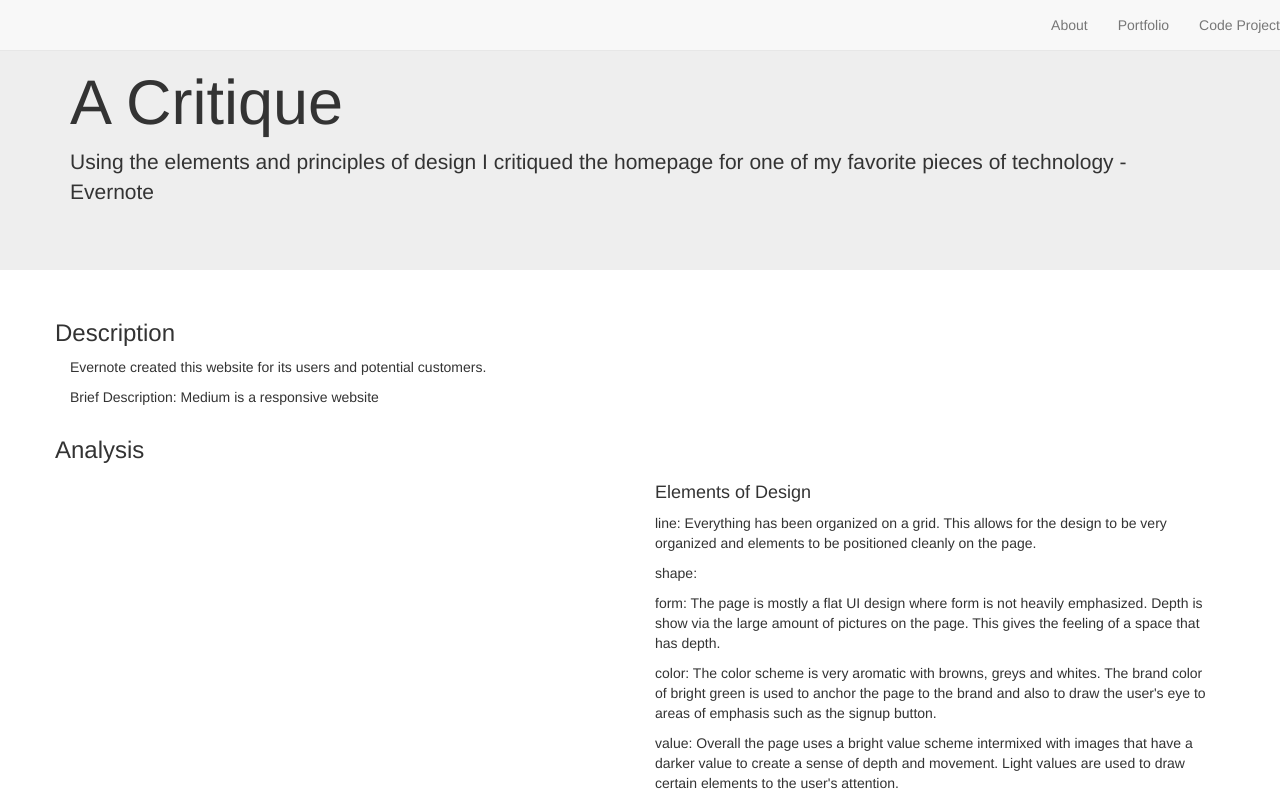
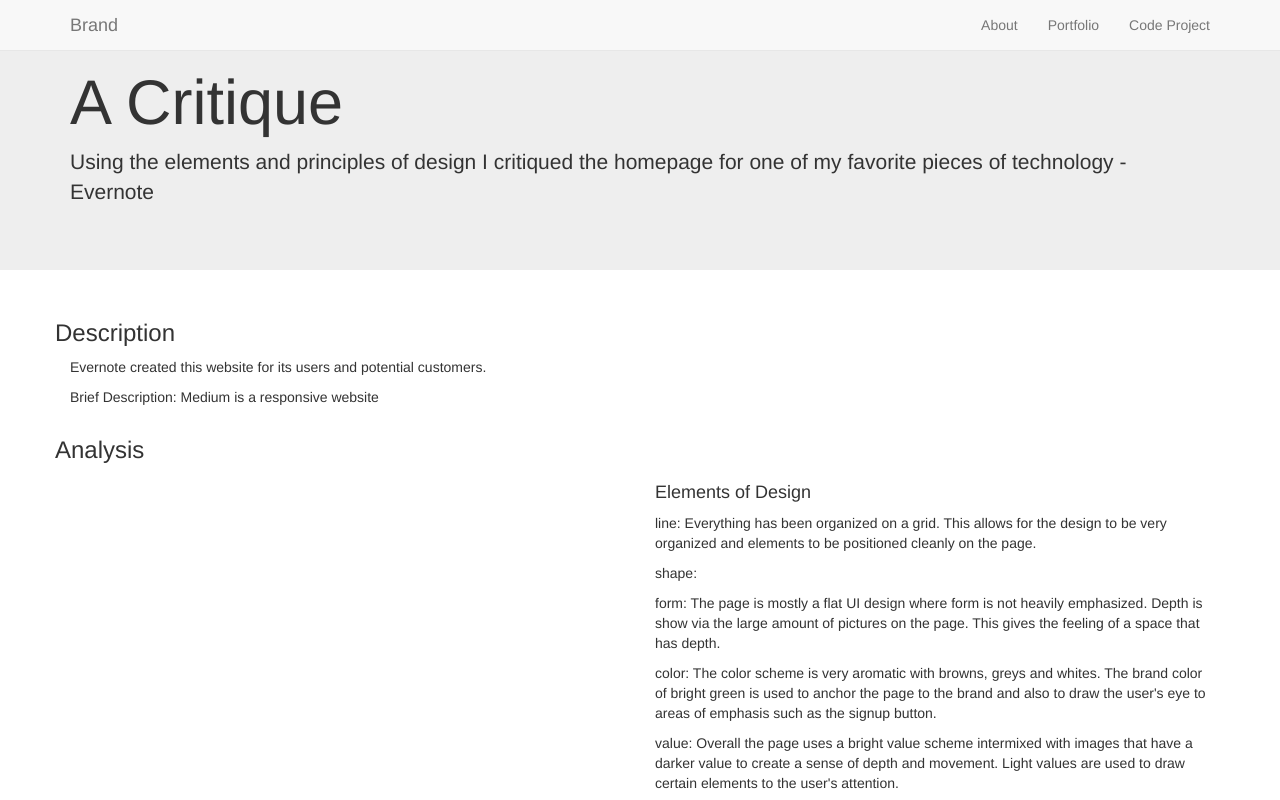
Before and after one commit to Will-He-Iz/critique, a plain HTML site: page index.html in a window 1280 px wide. Shown: the top 800 px of the page. Drawn offline with nearby package versions, Linux system fonts and the light colour scheme.

Commit message:
Added updates to the navbar

```diff
--- a/index.html
+++ b/index.html
@@ -10,16 +10,29 @@
 
   <body>
     <!--navbar-->
+    <div class="navbar navbar-default navbar-fixed-top">
+      <div class="container">
 
-    <div class="container">
-      <div class="navbar navbar-default navbar-fixed-top">
-        <ul class="nav navbar-nav navbar-right">
-          <li><a href="#">About</a></li>
-          <li><a href="#">Portfolio</a></li>
-          <li><a href="#">Code Project</a></li>
-        </ul>
+        <div class="navbar-header">
+          <button type="button" class="navbar-toggle collapsed" data-toggle="collapse" data-target="#myNavbar">
+            <span class="icon-bar"></span>
+            <span class="icon-bar"></span>
+            <span class="icon-bar"></span>
+          </button>
+          <a class="navbar-brand" href="#">Brand</a>
+        </div>
+
+
+        <div class="collapse navbar-collapse ">
+          <ul class="nav navbar-nav navbar-right">
+            <li><a href="#">About</a></li>
+            <li><a href="#">Portfolio</a></li>
+            <li><a href="#">Code Project</a></li>
+          </ul>
+        </div>
       </div>
     </div>
+
 
     <!-- end navbar -->
 
```
